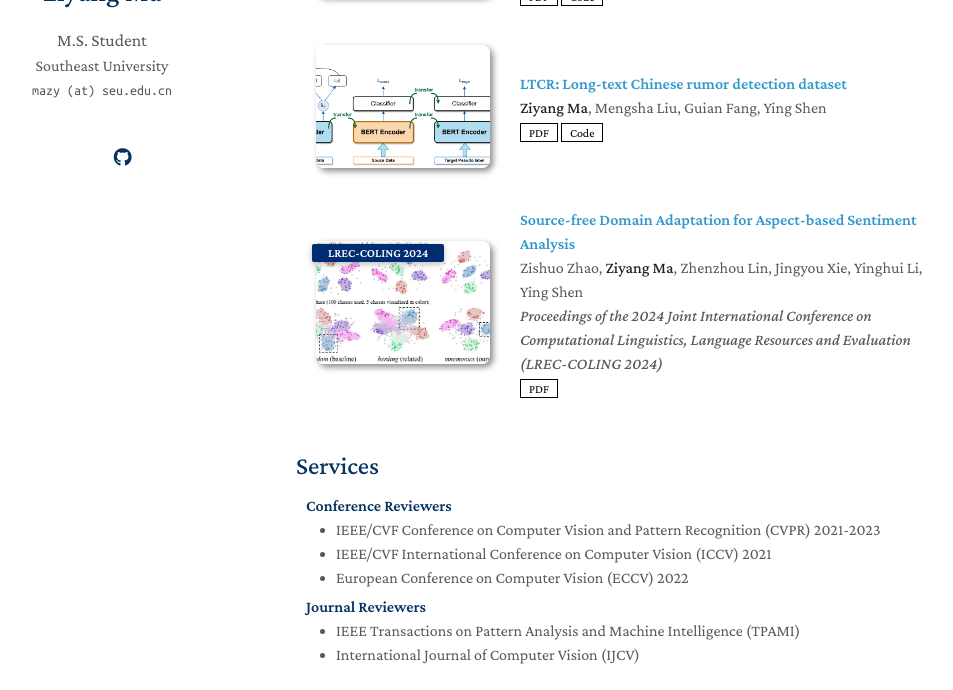
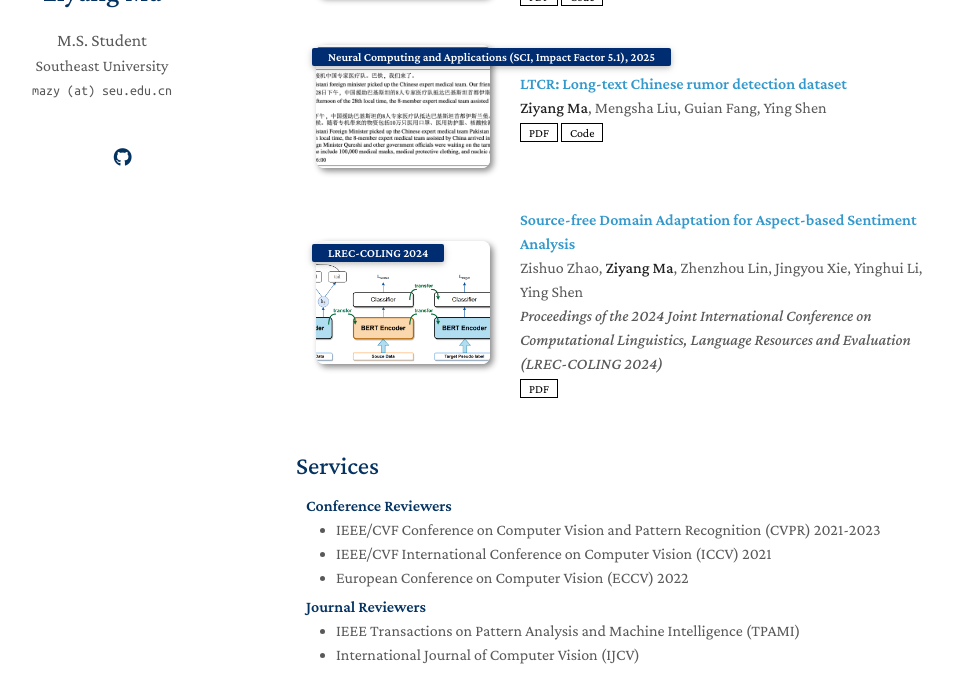
Before and after one commit to Yann-Ma/Yann-Ma.github.io, a Jekyll site: the page built from index.md, in a window 1280 px wide and 900 px high, scrolled down 481 px, cut to the strip 210-900 px from the top of the window. Shown: the whole strip, without its empty margins (174-1127 px from the left). Built offline with Jekyll 4.4.1, drawn with Linux system fonts in a browser that asks for light colours; a style sheet for code colours, icons or effects is not loaded; our own code applies the rules of GitHub Pages for plain Markdown files.

Commit message:
Update publications

```diff
--- a/_data/publications.yml
+++ b/_data/publications.yml
@@ -11,12 +11,12 @@ main:
 
   - title: "LTCR: Long-text Chinese rumor detection dataset"
     authors: <strong>Ziyang Ma</strong>, Mengsha Liu, Guian Fang, Ying Shen
-    journal: Neural Computing and Applications, 2025
+    conference_short: Neural Computing and Applications (SCI, Impact Factor 5.1), 2025
     journal_short: NCAA
     # conference: International Conference on Medical Image Computing and Computer-Assisted Intervention <strong>(MICCAI)</strong>, 2023.
     pdf: https://link.springer.com/content/pdf/10.1007/s00521-025-11260-z.pdf
     code: https://github.com/Enderfga/DoubleCheck
-    image: ./assets/img/coling24-figure.png
+    image: ./assets/img/ncaa25-figure.png
     # notes: Early Accept
 
   - title: "Source-free Domain Adaptation for Aspect-based Sentiment Analysis"
@@ -25,4 +25,4 @@ main:
     conference: Proceedings of the 2024 Joint International Conference on Computational Linguistics, Language Resources and Evaluation (LREC-COLING 2024)
     pdf: https://aclanthology.org/2024.lrec-main.1310.pdf
     # notes: Oral Presentation
-    image: ./assets/img/teaser_example.png
+    image: ./assets/img/coling24-figure.png
```
Also changed, not shown: assets/img/ncaa25-figure.png (renamed from assets/img/nacc25-figure.png).
